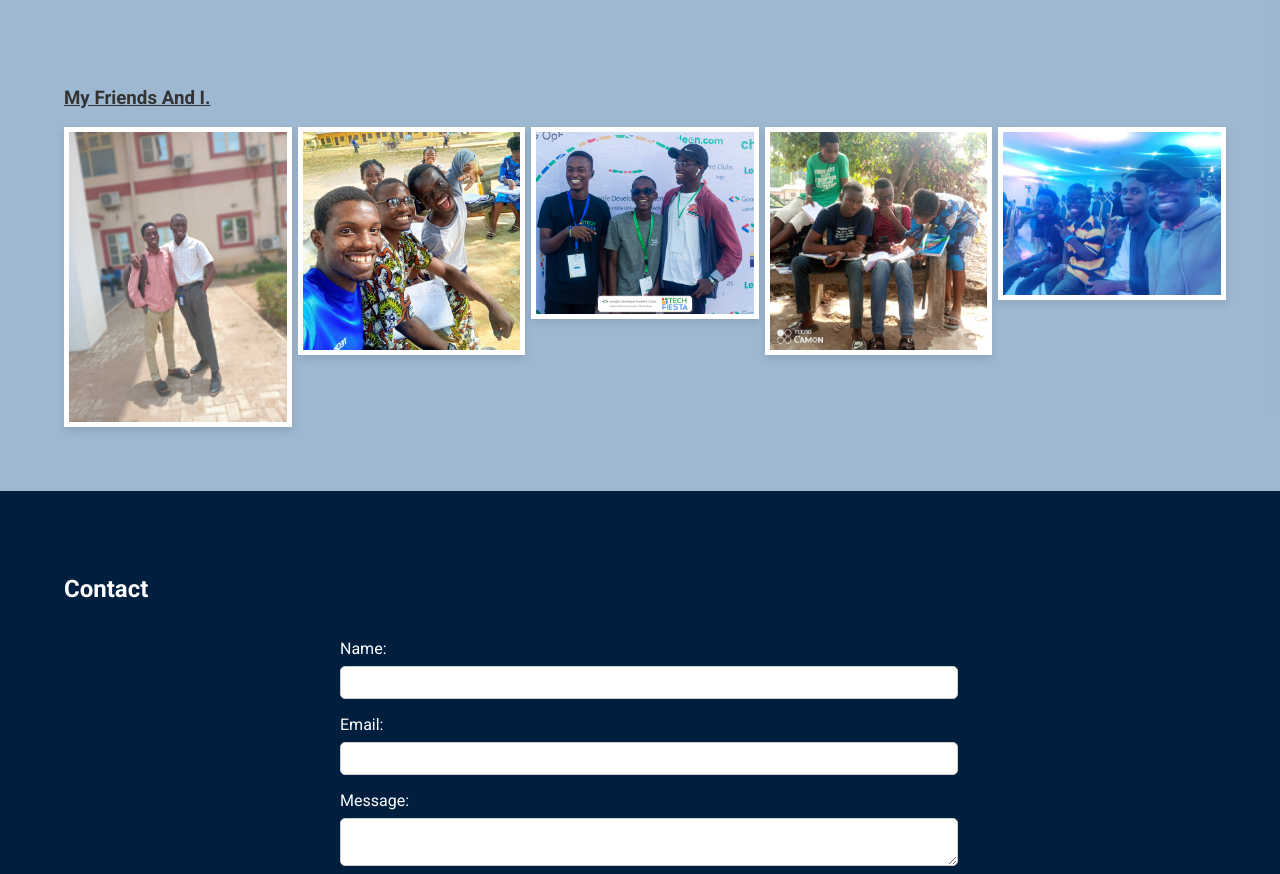
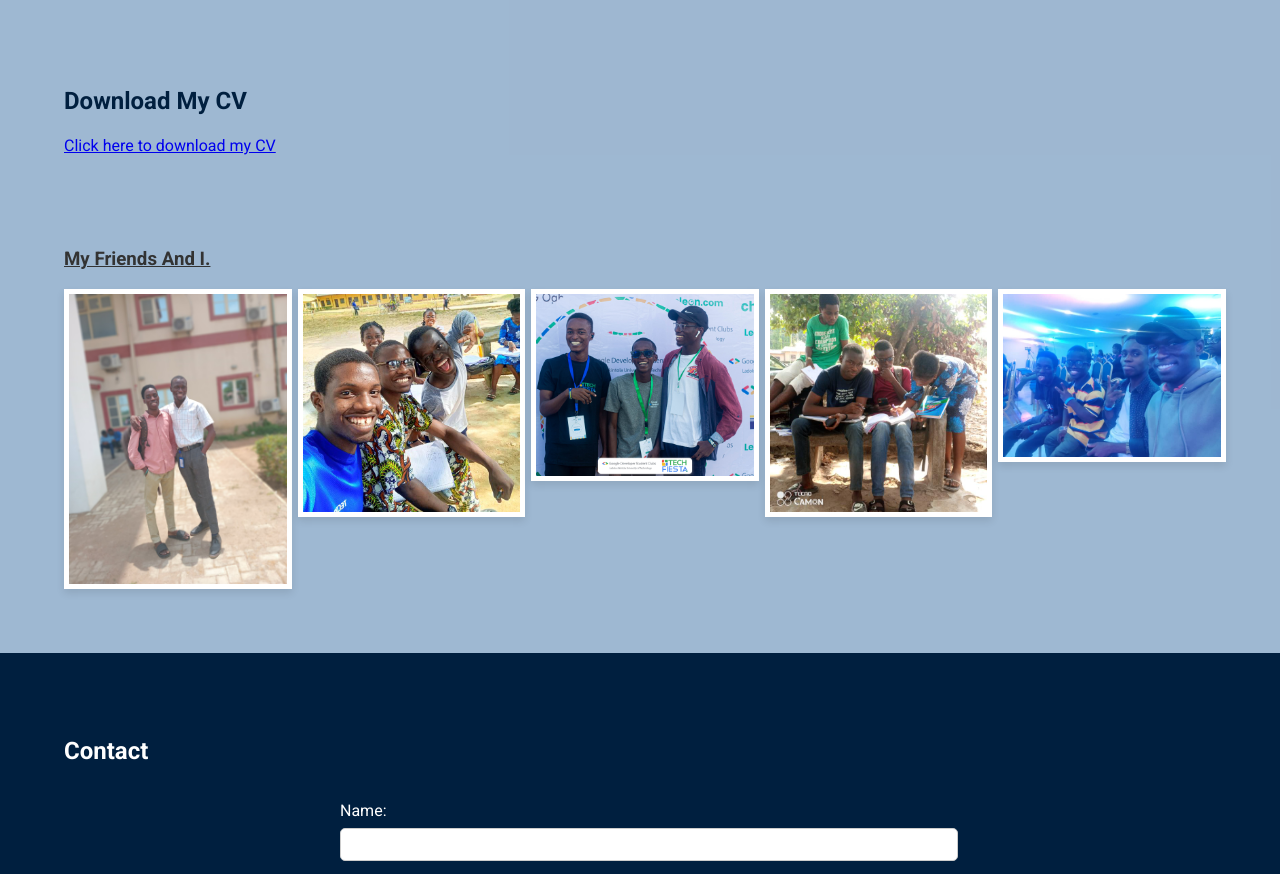
Before and after one commit to Ayanyiola-Enoch/SinglePage-Website-Test, a plain HTML site: page index.html in a window 1280 px wide. Shown: the part 1116-1990 px from the top of the page. Drawn offline with Linux system fonts and the light colour scheme.

Commit message:
edited 2

```diff
--- a/index.html
+++ b/index.html
@@ -68,6 +68,16 @@
             <h2>Portfolio</h2>
             <p>Github Link: <a href="https://github.com/Dev-Enoch"><i>(click here to access my Github-Portfolio)</i></a></p>
 
+
+        <h2>Download My CV</h2>
+        <p>
+            <a href="Enoch's resume.pdf" download="Enoch_Ayanyiola_CV.pdf">
+                Click here to download my CV
+            </a>
+        </p>
+
+
+
             <h3>My Friends And I.</h3>
             <div class="gallery">
                 <!-- Images and descriptions here -->
```
